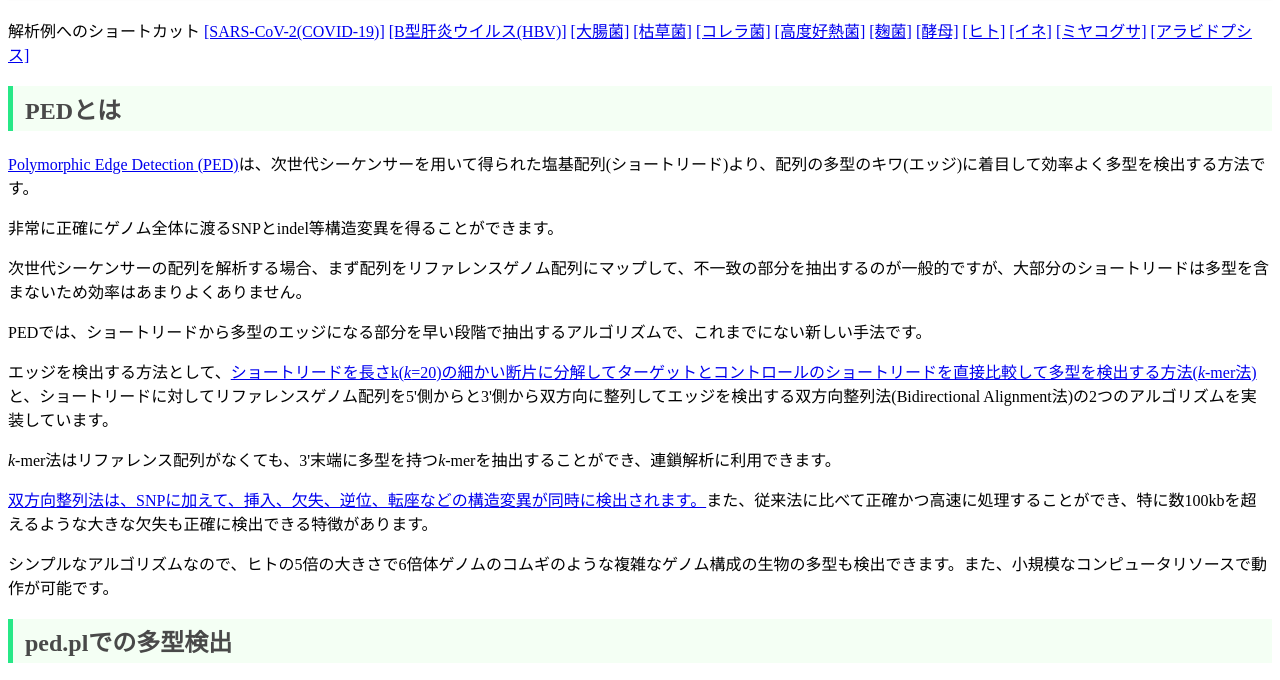
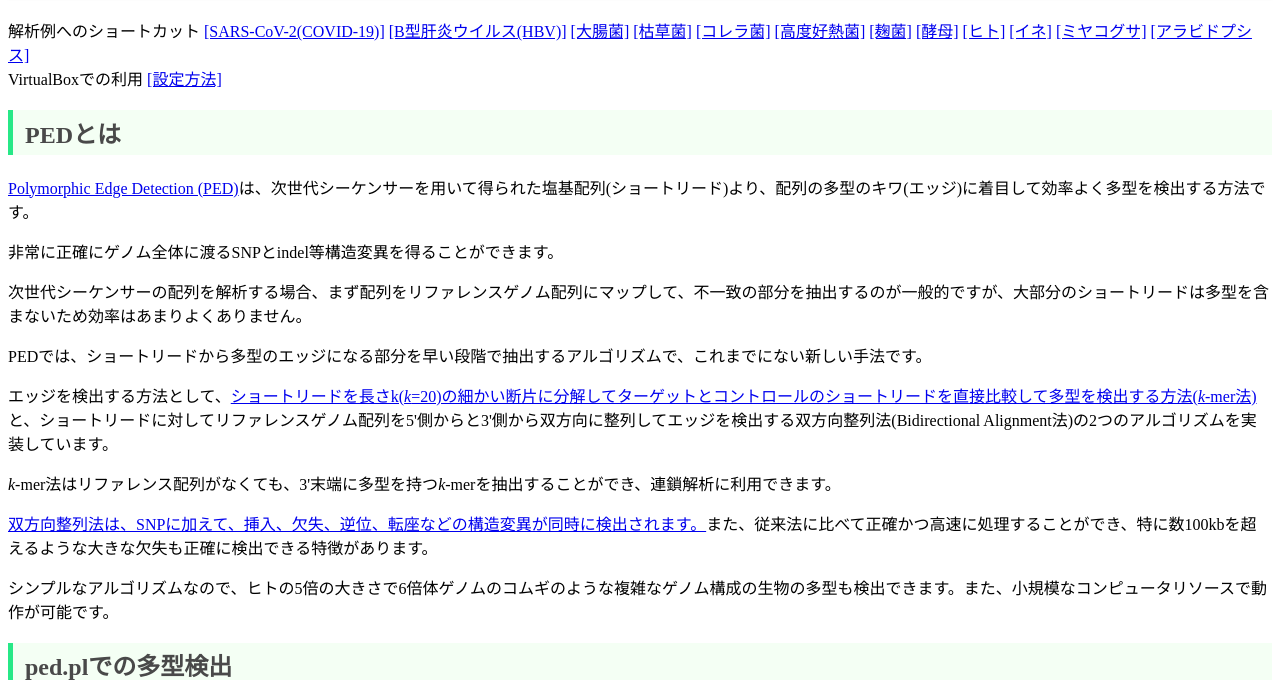
Before and after one commit to akiomiyao/ped, a plain HTML site: page index_ja.html in a window 1280 px wide. Shown: the part 70-750 px from the top of the page. Drawn offline with Linux system fonts and the light colour scheme.

Commit message:
update tutrial for virtualbox

```diff
--- a/index_ja.html
+++ b/index_ja.html
@@ -17,7 +17,8 @@
 	  <a href = "https://akiomiyao.github.io/ped/human/index.html" target = "_blank">[ヒト]</a>
 	  <a href = "https://akiomiyao.github.io/ped/rice/index.html" target = "_blank">[イネ]</a>
 	  <a href = "https://akiomiyao.github.io/ped/lotus/index.html" target = "_blank">[ミヤコグサ]</a>
-	  <a href = "https://akiomiyao.github.io/ped/arabidopsis/index.html" target = "_blank">[アラビドプシス]</a>
+	  <a href = "https://akiomiyao.github.io/ped/arabidopsis/index.html" target = "_blank">[アラビドプシス]</a><br>
+	  VirtualBoxでの利用 <a href = "https://akiomiyao.github.io/ped/virtualbox/index.html" target = "_blank">[設定方法]</a>
      <h2>PEDとは</h2>
       <p><a href = "https://doi.org/10.1186/s12859-019-2955-6" target = "_blank">Polymorphic Edge Detection (PED)</a>は、次世代シーケンサーを用いて得られた塩基配列(ショートリード)より、配列の多型のキワ(エッジ)に着目して効率よく多型を検出する方法です。
       <p>非常に正確にゲノム全体に渡るSNPとindel等構造変異を得ることができます。
```
Also changed, not shown: virtualbox/index.html (+1 -1 lines).
